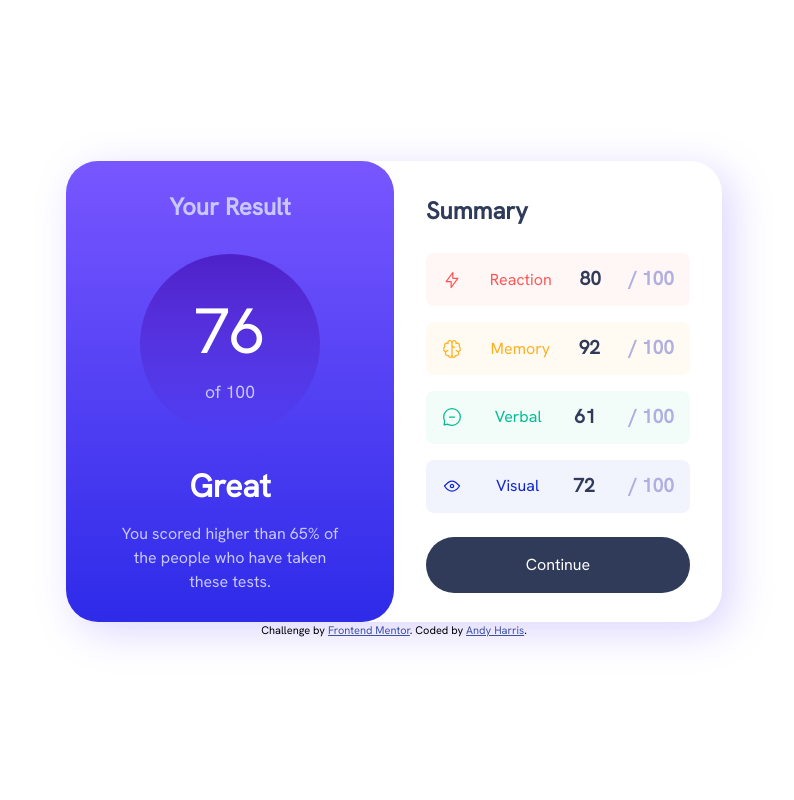
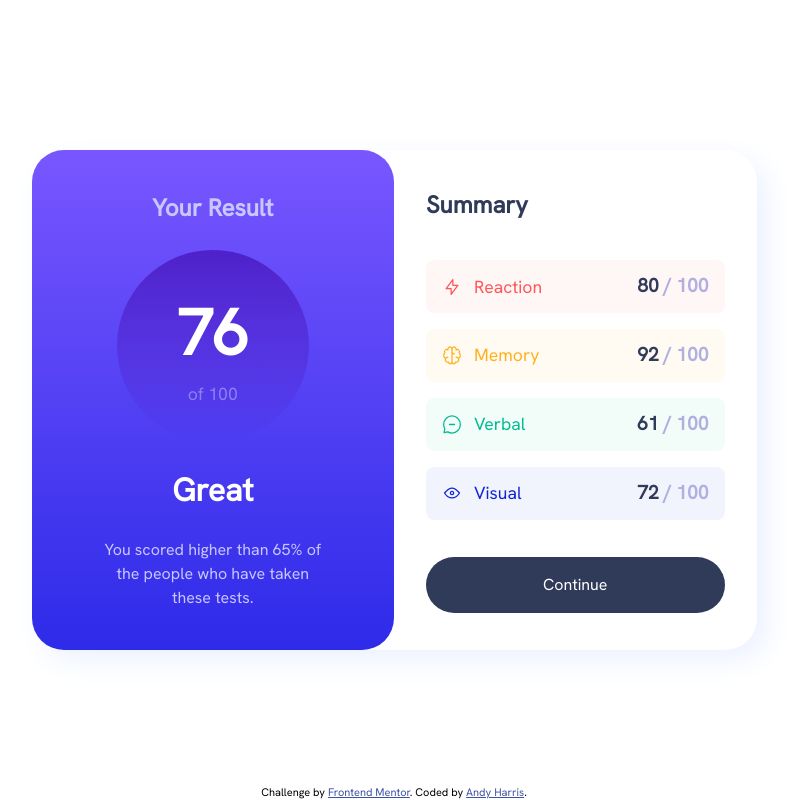
Before and after one commit to andharr/FrontEndMentor, a plain HTML site: page results-summary-component-main/index.html in a window 1280 px wide. Shown: the whole page, without its empty margins (246-1040 px from the left). Drawn offline with Linux system fonts and the light colour scheme.

Commit message:
adding results-summary project files

```diff
--- a/results-summary-component-main/index.html
+++ b/results-summary-component-main/index.html
@@ -8,7 +8,7 @@
 
   <link rel="icon" type="image/png" sizes="32x32" href="./assets/images/favicon-32x32.png">
   <link rel="stylesheet" href="https://fonts.googleapis.com/css2?family=Hanken+Grotesk&display=swap">
-  <link rel="stylesheet" href="style.css">
+  <link rel="stylesheet" href="style2.css">
   <title>Frontend Mentor | Results summary component</title>
 
   <!-- Feel free to remove these styles or customise in your own stylesheet 👍 -->
@@ -41,28 +41,44 @@
       <h4>Summary</h4>
       <div class="listBox">
         <div class="react Box">
+          <div class="space">
             <img src="/assets/images/icon-reaction.svg">
             <span class="reaction">Reaction</span>
+          </div>
+          <div>
             <span class="stat">80</span>
             <span class="outOf">/ 100</span>
           </div>
+        </div>
         <div class="mem Box">
+          <div class="space">
             <img src="assets/images/icon-memory.svg" alt="">
             <span class="memory">Memory</span>
+          </div>
+          <div>
             <span class="stat">92</span>
             <span class="outOf">/ 100</span>
           </div>
+        </div>
         <div class="verb Box">
+          <div class="space">
             <img src="assets/images/icon-verbal.svg" alt="">
             <span class="verbal">Verbal</span>
+          </div>
+          <div>
             <span class="stat">61</span>
             <span class="outOf">/ 100</span>
           </div>
+        </div>
         <div class="vis Box">
+          <div class="space">
             <img src="assets/images/icon-visual.svg" alt="">
             <span class="visual">Visual</span>
+          </div>
+          <div>
             <span class="stat">72</span>
             <span class="outOf">/ 100</span>
+          </div>
         </div>
       </div>
       <button class="button">Continue</button>
--- /dev/null
+++ b/results-summary-component-main/style2.css
@@ -0,0 +1,275 @@
+/* /*
+  1. Use a more-intuitive box-sizing model.
+*/
+*,
+*::before,
+*::after {
+    box-sizing: border-box;
+}
+
+/*
+    2. Remove default margin
+  */
+* {
+    margin: 0;
+}
+
+/* /* */
+/* Typographic tweaks ! 3. Add accessible line-height 4. Improve text rendering */
+
+body {
+    line-height: 1.5;
+    -webkit-font-smoothing: antialiased;
+}
+
+/*
+    5. Improve media defaults
+  */
+img,
+picture,
+video,
+canvas,
+svg {
+    display: block;
+    max-width: 100%;
+}
+
+/*
+    6. Remove built-in form typography styles
+  */
+input,
+button,
+textarea,
+select {
+    font: inherit;
+}
+
+/*
+    7. Avoid text overflows
+  */
+p,
+h1,
+h2,
+h3,
+h4,
+h5,
+h6 {
+    overflow-wrap: break-word;
+}
+
+/*
+    8. Create a root stacking context
+  */
+#root,
+#__next {
+    isolation: isolate;
+}
+
+:root {
+    /* ### Primary */
+    --Light-red: hsl(0, 100%, 67%);
+    --Orangey-yellow: hsl(39, 100%, 56%);
+    --Green-teal: hsl(166, 100%, 37%);
+    --Cobalt-blue: hsl(234, 85%, 45%);
+
+    /* ## Gradients */
+    --Light-slate-blue: hsl(252, 100%, 67%);
+    /* (background) */
+    --Light-royal-blue: hsl(241, 81%, 54%);
+    /* (background) */
+    --Violet-blue: hsla(256, 72%, 46%, 1);
+    /* circle */
+    --Persian-blue: hsla(241, 72%, 46%, 0);
+    /* circle */
+
+    /* ### Neutral */
+    --White: hsl(0, 0%, 100%);
+    --Pale-blue: hsl(221, 100%, 96%);
+    --Light-lavender: hsl(241, 100%, 89%);
+    --Dark-gray-blue: hsl(224, 30%, 27%);
+}
+
+body {
+    height: 100vh;
+    display: flex;
+    flex-direction: column;
+    justify-content: center;
+    align-items: center;
+
+    font-family: "Hanken Grotesk";
+}
+
+.chunk {
+    display: flex;
+    /* flex-direction: column; */
+    justify-content: space-evenly;
+
+    width: 725px;
+    height: 500px;
+
+    border-radius: 2rem;
+    box-shadow: 10px 10px 30px hsl(221, 100%, 96%);
+    /* (background) */
+
+}
+
+.left,
+.right {
+    flex: 50%;
+}
+
+.left {
+    display: flex;
+    flex-direction: column;
+    align-items: center;
+    justify-content: space-evenly;
+
+    padding: 1rem 0;
+
+    border-radius: 2rem;
+    background: linear-gradient(hsla(252, 100%, 67%, 100%), var(--Light-royal-blue));
+}
+
+.right {
+    display: flex;
+    flex-direction: column;
+    /* align-items: center; */
+    justify-content: space-evenly;
+
+    padding: 0 2rem;
+}
+
+/*  FONTS  */
+h2 {
+    color: hsl(241, 100%, 89%);
+    font-weight: 700;
+}
+
+h3 {
+    color: var(--White);
+    font-size: 2rem;
+}
+
+h4 {
+    font-size: 1.5rem;
+    color: var(--Dark-gray-blue);
+}
+
+p {
+    color: var(--Light-lavender);
+    text-align: center;
+    margin: 0 4rem;
+}
+
+.bigNum {
+    font-size: 4rem;
+    color: var(--White);
+    font-weight: 700;
+}
+
+.of100 {
+    font-size: 1.1rem;
+    color: hsla(241, 100%, 89%, 50%);
+}
+
+
+.circle {
+    display: flex;
+    flex-direction: column;
+    justify-content: center;
+    align-items: center;
+
+    background: linear-gradient(var(--Violet-blue), var(--Persian-blue));
+    border-radius: 50%;
+    height: 12rem;
+    width: 12rem;
+}
+
+.listBox {
+    display: flex;
+    flex-direction: column;
+    gap: 1rem;
+}
+
+.Box {
+    display: flex;
+    justify-content: space-between;
+    align-items: center;
+
+    font-size: 1.1rem;
+    /* flex-direction: column; */
+    border-radius: .5rem;
+    padding: .75rem 1rem;
+}
+
+.react {
+    background-color: hsla(0, 100%, 67%, .05);
+    color: var(--Light-red);
+}
+
+.mem {
+    background-color: hsla(39, 100%, 56%, .05);
+    color: var(--Orangey-yellow)
+}
+
+.verb {
+    background-color: hsla(166, 100%, 37%, .05);
+    color: var(--Green-teal);
+}
+
+.vis {
+    background-color: hsla(234, 85%, 45%, .05);
+    color: var(--Cobalt-blue);
+}
+
+.space {
+    display: flex;
+    gap: .75rem;
+}
+
+.stat {
+    font-size: 1.2rem;
+    font-weight: 700;
+    color: var(--Dark-gray-blue);
+}
+
+.outOf {
+    font-size: 1.2rem;
+    font-weight: 700;
+    color: hsl(241, 43%, 78%);
+}
+
+.button {
+    border-radius: 2rem;
+    border: none;
+    background: var(--Dark-gray-blue);
+    color: white;
+    padding: 1rem 0;
+}
+
+.button:hover {
+    background: var(--Cobalt-blue);
+    cursor: pointer;
+}
+
+.attribution {
+    position: absolute;
+    bottom: 0;
+
+}
+
+@media screen and (max-width: 650px) {
+    .chunk {
+        flex-direction: column;
+        width: 100%;
+        height: 100%;
+    }
+
+    .circle {
+        width: 35%;
+    }
+
+    .left {
+        border-radius: 0 0 2rem 2rem;
+    }
+}
```
Also changed, not shown: results-summary-component-main/results-summary-active.png (added), results-summary-component-main/results-summary.png (added), results-summary-component-main/styleOLD.css (renamed from results-summary-component-main/style.css), 1 other file. Lines whose indentation alone changed are shown as unchanged.
